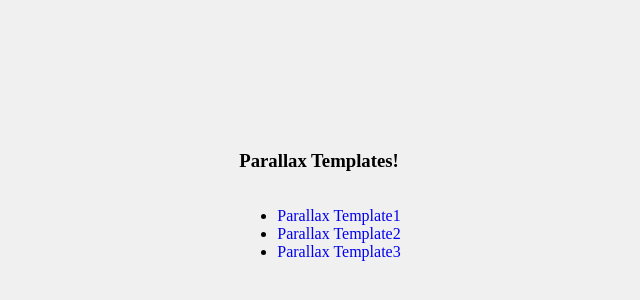
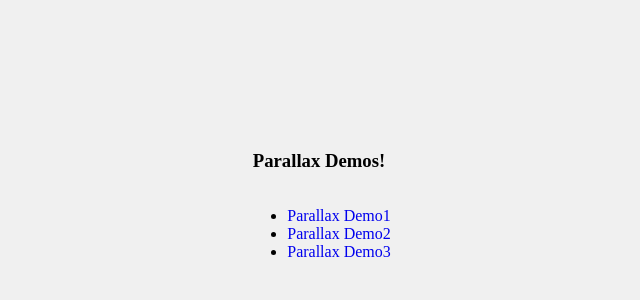
Before and after one commit to lipohong/lipohong.github.io, a React app in the folder project/: page / in a window 1280 px wide. Shown: the part 196-496 px from the top of the page, without its empty margins (321-961 px from the left). Built offline with nearby package versions, Linux system fonts and the light colour scheme; the HTML template or start-up script is replaced by a standard one.

Commit message:
Update project, rename all key word template to demo

```diff
--- a/project/src/assets/style/parallax.scss
+++ b/project/src/assets/style/parallax.scss
@@ -1,4 +1,4 @@
-.parallaxTemplate1 {
+.parallaxDemo1 {
     #header {
         box-sizing: border-box;
         -moz-box-sizing: border-box;
@@ -129,13 +129,13 @@
     }
 }
 
-.parallaxTemplate2 {
+.parallaxDemo2 {
     width: 100%;
     height: 100%;
     background-color: #253237;
 }
 
-.parallaxTemplate3 {
+.parallaxDemo3 {
     height: 500vh;
     background: #000;
     canvas {
--- a/project/src/pages/playground/parallaxTemplate1.tsx
+++ b/project/src/pages/demo/parallaxDemo1.tsx
@@ -1,8 +1,8 @@
 import * as React from 'react';
 
-const ParallaxTemplate1: React.FunctionComponent = () => {
+const ParallaxDemo1: React.FunctionComponent = () => {
     return (
-        <div className="parallaxTemplate1">
+        <div className="parallaxDemo1">
             <div id="header">
                 <h1 style={{ padding:0, margin:0 }}>Mr. & Mrs. Rogers</h1>
                 Est. 2011
@@ -72,4 +72,4 @@ const ParallaxTemplate1: React.FunctionComponent = () => {
     );
 }
 
-export default ParallaxTemplate1;
+export default ParallaxDemo1;
--- a/project/src/pages/playground/parallaxTemplate2.tsx
+++ b/project/src/pages/demo/parallaxDemo2.tsx
@@ -4,7 +4,7 @@ const { Parallax, ParallaxLayer } = require('react-spring/renderprops-addons');
 
 const url = (name: string, wrap = false) => `${wrap ? 'url(' : ''}https://awv3node-homepage.surge.sh/build/assets/${name}.svg${wrap ? ')' : ''}`;
 
-const ParallaxTemplate2: React.FunctionComponent = () => {
+const ParallaxDemo2: React.FunctionComponent = () => {
     let parallaxEl: any;
 
     useEffect(() => {
@@ -12,7 +12,7 @@ const ParallaxTemplate2: React.FunctionComponent = () => {
     }, []);
 
     return (
-        <div className="parallaxTemplate2">
+        <div className="parallaxDemo2">
             <Parallax pages={3} ref={(ref: any) => { parallaxEl = ref }}>
                 <ParallaxLayer offset={1} speed={1} style={{ backgroundColor: '#805E73' }} />
                 <ParallaxLayer offset={2} speed={1} style={{ backgroundColor: '#87BCDE' }} />
@@ -88,4 +88,4 @@ const ParallaxTemplate2: React.FunctionComponent = () => {
     )
 }
 
-export default ParallaxTemplate2;
+export default ParallaxDemo2;
--- a/project/src/pages/playground/parallaxTemplate3.tsx
+++ b/project/src/pages/demo/parallaxDemo3.tsx
@@ -1,7 +1,7 @@
 import * as React from 'react';
 import { useEffect } from 'react';
 
-const ParallaxTemplate3: React.FunctionComponent = () => {
+const ParallaxDemo3: React.FunctionComponent = () => {
     useEffect(() => {
 
         const frameCount = 147;
@@ -47,10 +47,10 @@ const ParallaxTemplate3: React.FunctionComponent = () => {
     }, []);
 
     return (
-        <div className="parallaxTemplate3">
+        <div className="parallaxDemo3">
             <canvas id="hero-lightpass" />
         </div>
     )
 }
 
-export default ParallaxTemplate3;
+export default ParallaxDemo3;
--- a/project/src/pages/index.tsx
+++ b/project/src/pages/index.tsx
@@ -5,21 +5,21 @@ const HomePage: React.FunctionComponent = () => {
 
     return (
         <div className="home">
-            <header><h3>Parallax Templates!</h3></header>
+            <header><h3>Parallax Demos!</h3></header>
             <ul>
                 <li>
-                    <Link to="/playground/parallaxTemplate1">
-                        Parallax Template1
+                    <Link to="/demo/parallaxDemo1">
+                        Parallax Demo1
                     </Link>
                 </li>
                 <li>
-                    <Link to="/playground/parallaxTemplate2">
-                        Parallax Template2
+                    <Link to="/demo/parallaxDemo2">
+                        Parallax Demo2
                     </Link>
                 </li>
                 <li>
-                    <Link to="/playground/parallaxTemplate3">
-                        Parallax Template3
+                    <Link to="/demo/parallaxDemo3">
+                        Parallax Demo3
                     </Link>
                 </li>
             </ul>
--- a/project/src/routes/routerConfiguration.tsx
+++ b/project/src/routes/routerConfiguration.tsx
@@ -2,9 +2,9 @@ import * as React from 'react';
 import { Switch, Route, useLocation } from "react-router-dom";
 
 import HomePage from '../pages';
-import ParallaxTemplate1 from '../pages/playground/parallaxTemplate1';
-import ParallaxTemplate2 from '../pages/playground/parallaxTemplate2';
-import ParallaxTemplate3 from '../pages/playground/parallaxTemplate3';
+import ParallaxDemo1 from '../pages/demo/parallaxDemo1';
+import ParallaxDemo2 from '../pages/demo/parallaxDemo2';
+import ParallaxDemo3 from '../pages/demo/parallaxDemo3';
 
 
 const RouterConfiguration: React.FunctionComponent = () => {
@@ -13,9 +13,9 @@ const RouterConfiguration: React.FunctionComponent = () => {
   return (
     <Switch location={location}>
         <Route exact path="/" children={<HomePage />}></Route>
-        <Route path="/playground/parallaxTemplate1" children={<ParallaxTemplate1 />}></Route>
-        <Route path="/playground/parallaxTemplate2" children={<ParallaxTemplate2 />}></Route>
-        <Route path="/playground/parallaxTemplate3" children={<ParallaxTemplate3 />}></Route>
+        <Route path="/demo/parallaxDemo1" children={<ParallaxDemo1 />}></Route>
+        <Route path="/demo/parallaxDemo2" children={<ParallaxDemo2 />}></Route>
+        <Route path="/demo/parallaxDemo3" children={<ParallaxDemo3 />}></Route>
     </Switch>
   )
 }
```
Also changed, not shown: 1 other file (tests, documents, lock files or other folders).
